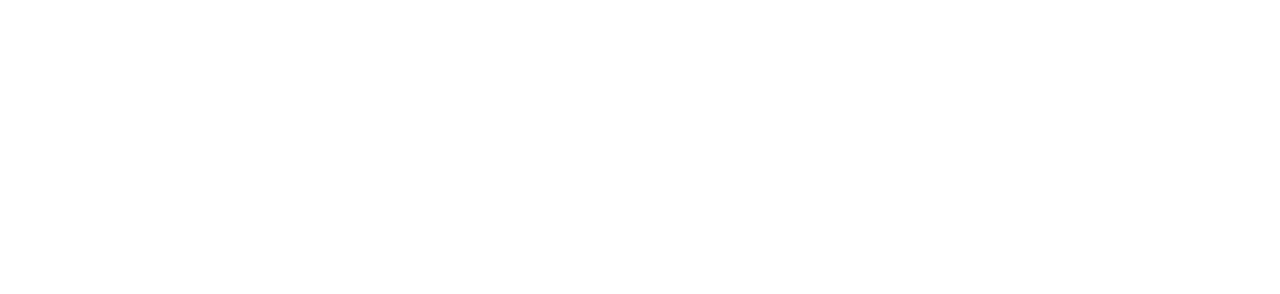
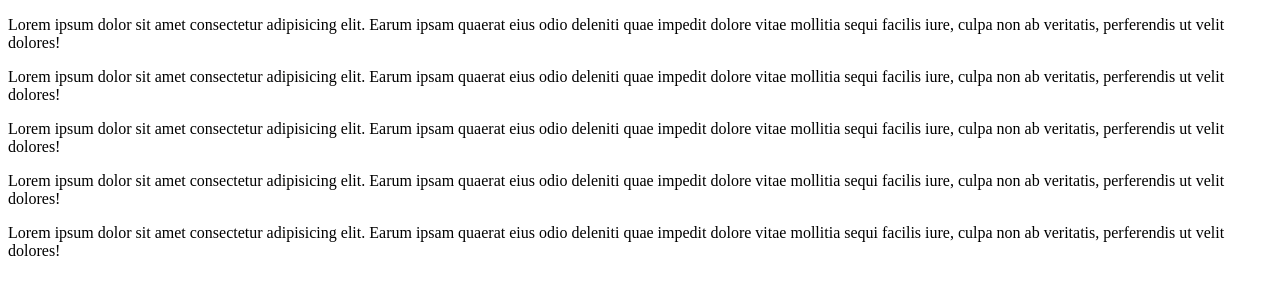
Before and after one commit to nguyendangcuong201004/bai-13-hoc-git, a plain HTML site: page contact.html in a window 1280 px wide. Drawn offline with Linux system fonts and the light colour scheme.

Commit message:
Edit page about and contact

```diff
--- a/contact.html
+++ b/contact.html
@@ -6,7 +6,11 @@
     <title>Trang lien he</title>
 </head>
 <body>
-
+    <p>Lorem ipsum dolor sit amet consectetur adipisicing elit. Earum ipsam quaerat eius odio deleniti quae impedit dolore vitae mollitia sequi facilis iure, culpa non ab veritatis, perferendis ut velit dolores!</p>
+    <p>Lorem ipsum dolor sit amet consectetur adipisicing elit. Earum ipsam quaerat eius odio deleniti quae impedit dolore vitae mollitia sequi facilis iure, culpa non ab veritatis, perferendis ut velit dolores!</p>
+    <p>Lorem ipsum dolor sit amet consectetur adipisicing elit. Earum ipsam quaerat eius odio deleniti quae impedit dolore vitae mollitia sequi facilis iure, culpa non ab veritatis, perferendis ut velit dolores!</p>
+    <p>Lorem ipsum dolor sit amet consectetur adipisicing elit. Earum ipsam quaerat eius odio deleniti quae impedit dolore vitae mollitia sequi facilis iure, culpa non ab veritatis, perferendis ut velit dolores!</p>
+    <p>Lorem ipsum dolor sit amet consectetur adipisicing elit. Earum ipsam quaerat eius odio deleniti quae impedit dolore vitae mollitia sequi facilis iure, culpa non ab veritatis, perferendis ut velit dolores!</p>
 
 </body>
 </html>
```
Also changed, not shown: about.html (+5 -0 lines).
